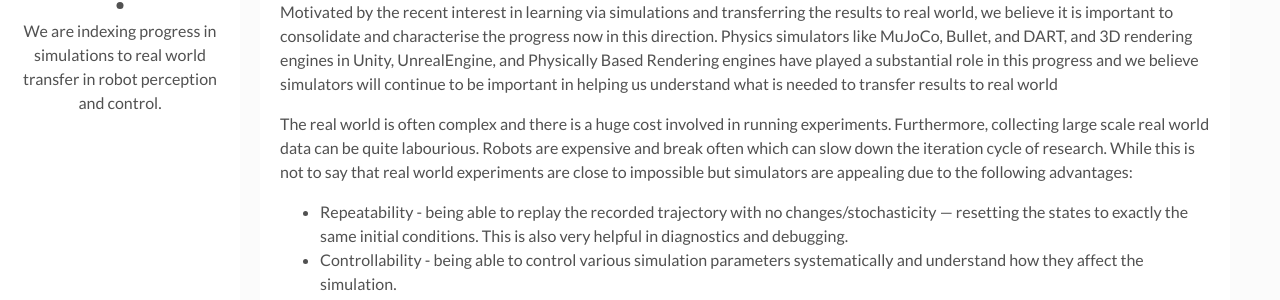
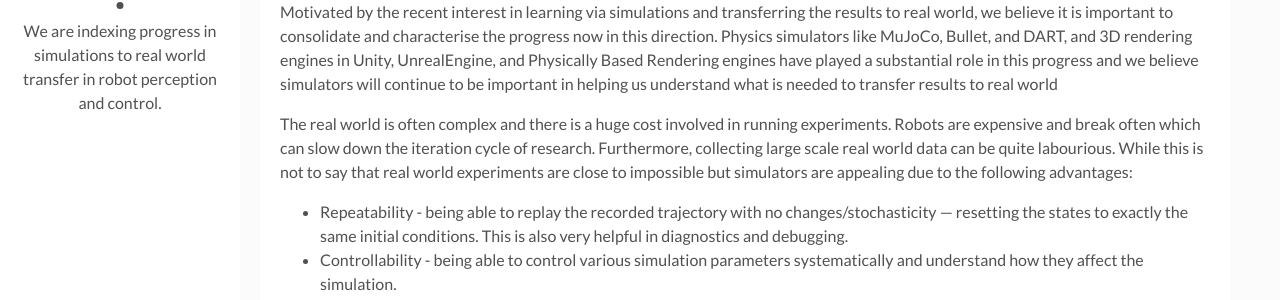
Before and after one commit to sim2realAI/sim2realAI.github.io, a Jekyll site: the page built from _posts/2018-09-24-welcome-to-sim2real-AI.markdown, in a window 1280 px wide and 995 px high. Shown: the part 160-460 px from the top of the window. Built offline with Jekyll 4.4.1, drawn with Linux system fonts in a browser that asks for light colours.

Commit message:
formatting
Signed-off-by: Ankur Handa <ahanda@nvidia.com>

```diff
--- a/_posts/2018-09-24-welcome-to-sim2real-AI.markdown
+++ b/_posts/2018-09-24-welcome-to-sim2real-AI.markdown
@@ -8,7 +8,7 @@ img:  # Add image post (optional)
 
 Welcome to our website. We are indexing the progress on simulations to real world transfer in robot perception and control. Motivated by the recent interest in learning via simulations and transferring the results to real world, we believe it is important to consolidate and characterise the progress now in this direction. Physics simulators like MuJoCo, Bullet, and DART, and 3D rendering engines in Unity, UnrealEngine, and Physically Based Rendering engines have played a substantial role in this progress and we believe simulators will continue to be important in helping us understand what is needed to transfer results to real world
 
-The real world is often complex and there is a huge cost involved in running experiments. Furthermore, collecting large scale real world data can be quite labourious. Robots are expensive and break often which can slow down the iteration cycle of research. While this is not to say that real world experiments are close to impossible but simulators are appealing due to the following advantages\:
+The real world is often complex and there is a huge cost involved in running experiments. Robots are expensive and break often which can slow down the iteration cycle of research. Furthermore, collecting large scale real world data can be quite labourious. While this is not to say that real world experiments are close to impossible but simulators are appealing due to the following advantages\:
 
 * Repeatability - being able to replay the recorded trajectory with no changes/stochasticity --- resetting the states to exactly the same initial conditions. This is also very helpful in diagnostics and debugging.
 * Controllability - being able to control various simulation parameters systematically and understand how they affect the simulation.
```
